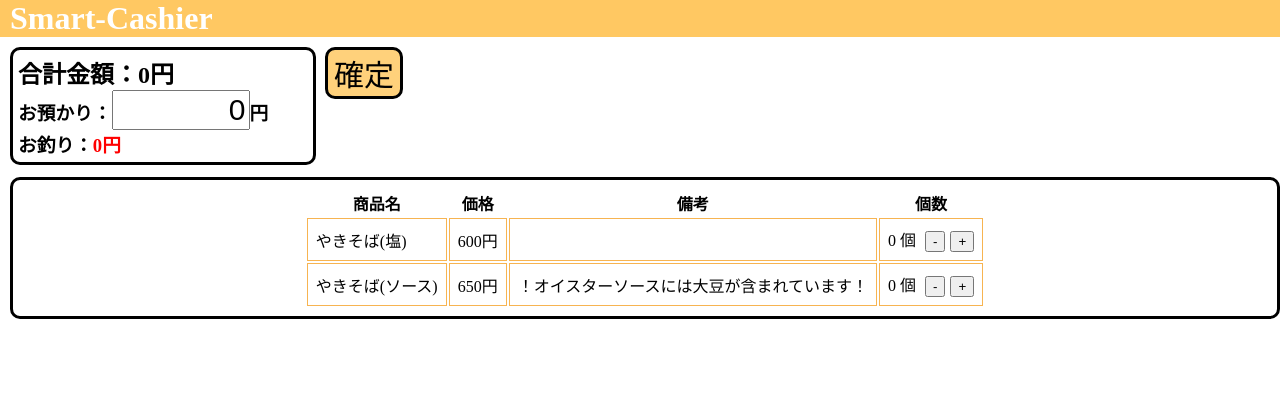
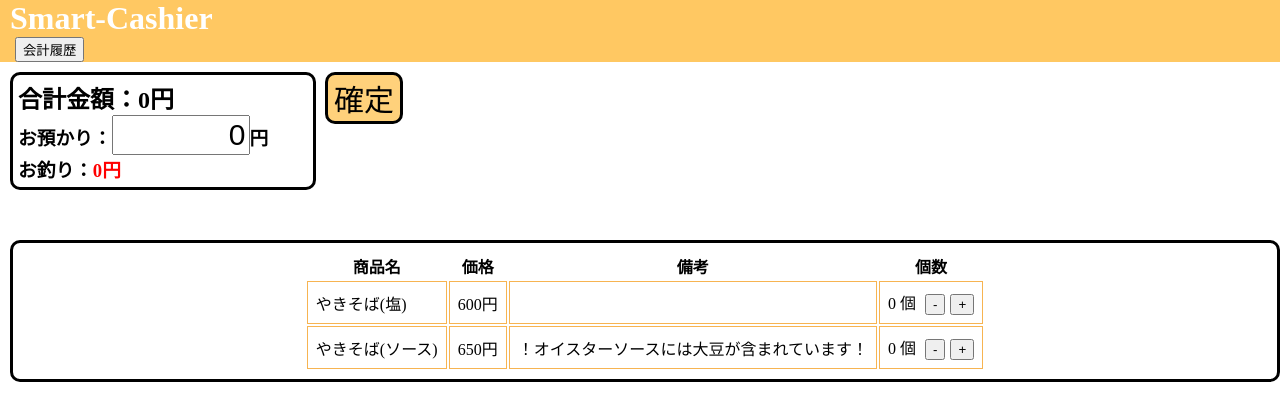
Before and after one commit to tkmn7486/register_app, a Vue app: page / in a window 1280 px wide. Shown: the top 420 px of the page. Built offline with nearby package versions, Linux system fonts and the light colour scheme.

Commit message:
second commit
・add history tab
・history tab button created
・change UI

```diff
--- a/src/App.vue
+++ b/src/App.vue
@@ -1,7 +1,7 @@
 <template>
   <div class="app">
-    <!-- 会計履歴を表示するスペース（ボタンを押すと表示）
-    <div class="subTab" id="subTab">
+    <!-- 会計履歴を表示するスペース（ボタンを押すと表示） -->
+    <div class="subTab" id="subTab" v-bind:style="{display:nowStyle}">
       <button class="closeButton">×</button>
       <div class="subTitleSpace">
         <h2 class="subTitle">会計履歴</h2>
@@ -22,12 +22,13 @@
           </tbody>
         </table>
       </div>
-    </div> -->
+    </div>
 
     <!-- 会計処理を行うスペース（常時表示） -->
     <div class="mainTab" id="mainTab">
       <div class="titleBar">
         <h1 class="titleText">Smart-Cashier</h1>
+        <button @click="openHistory">会計履歴</button>
       </div>
       <div class="previewScreen">
         <div class="previewContents">
@@ -37,6 +38,7 @@
         </div>
       </div>
       <button class="cashierButton" @click="cashier">確定</button>
+
       <div class="menuContents">
         <div class="itemList">
           <table>
@@ -73,6 +75,7 @@ export default {
     let outOf=ref(0)
     let change=ref(0)
     let amount=ref(0)
+    let nowStyle = ref("none")
     let dateObj = new Date()
     let now_date = ref(dateObj.getFullYear() + '年' +
        ('00' + (dateObj.getMonth() + 1)).slice(-2) + '月' +
@@ -85,9 +88,16 @@ export default {
       {name:"やきそば(ソース)",price:650,remarks:"！オイスターソースには大豆が含まれています！",amount:0}
     ])
 
+    let displayStyle = ref([
+      {D_style:"none"},
+      {D_style:"block"}
+    ])
+
     let total_history = ref([
       {"2020/12/13" : "1500"},
     ])
+
+    let subTabCtrl = ref(document.getElementById("subTab"))
 
     const addItem=(i)=>{
       totalPrice.value = totalPrice.value + i.price;
@@ -104,7 +114,16 @@ export default {
       total_history.value.date = now_date.value;
       total_history.value.earning = totalPrice.value;
       console.log(now_date.value)
+    }
 
+    const openHistory=()=>{
+      if(nowStyle.value == "block"){
+        nowStyle.value="none";
+        console.log("非表示")
+      }else{
+        nowStyle.value="block";
+        console.log("表示")
+      }
     }
 
 
@@ -116,9 +135,13 @@ export default {
       total_history,
       amount,
       now_date,
+      subTabCtrl,
+      displayStyle,
+      nowStyle,
       addItem,
       reduceItem,
       cashier,
+      openHistory,
     }
   }
 
@@ -154,7 +177,7 @@ export default {
 }
 
 .cashierButton{
-  display:inline;
+  display:inline-block;
 
 }
 
@@ -170,21 +193,22 @@ export default {
   margin-left:10px;
   margin-top:10px;
   margin-bottom:10px;
-  position:fixed;
   background-color:white;
+  display:inline-block;
 }
 
 .previewContents{
   padding-left:5px;
   padding-top:5px;
   padding-bottom:5px;
+  display:inline-block;
 }
 
 .menuContents{
   border:solid;
   border-radius:10px;
   margin-left:10px;
-  margin-top:140px;
+  margin-top:40px;
 }
 
 .itemAmount{
```
Also changed, not shown: 11 other files (tests, documents, lock files or other folders).
